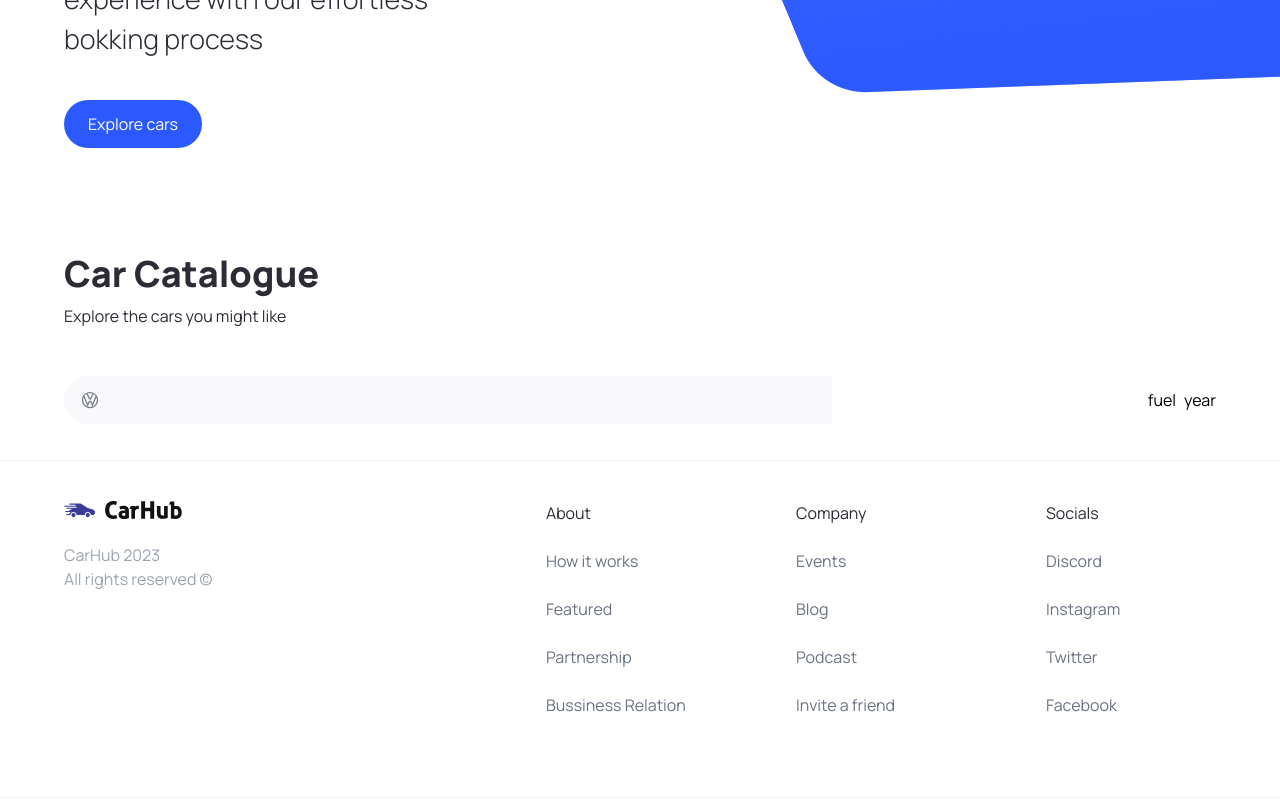
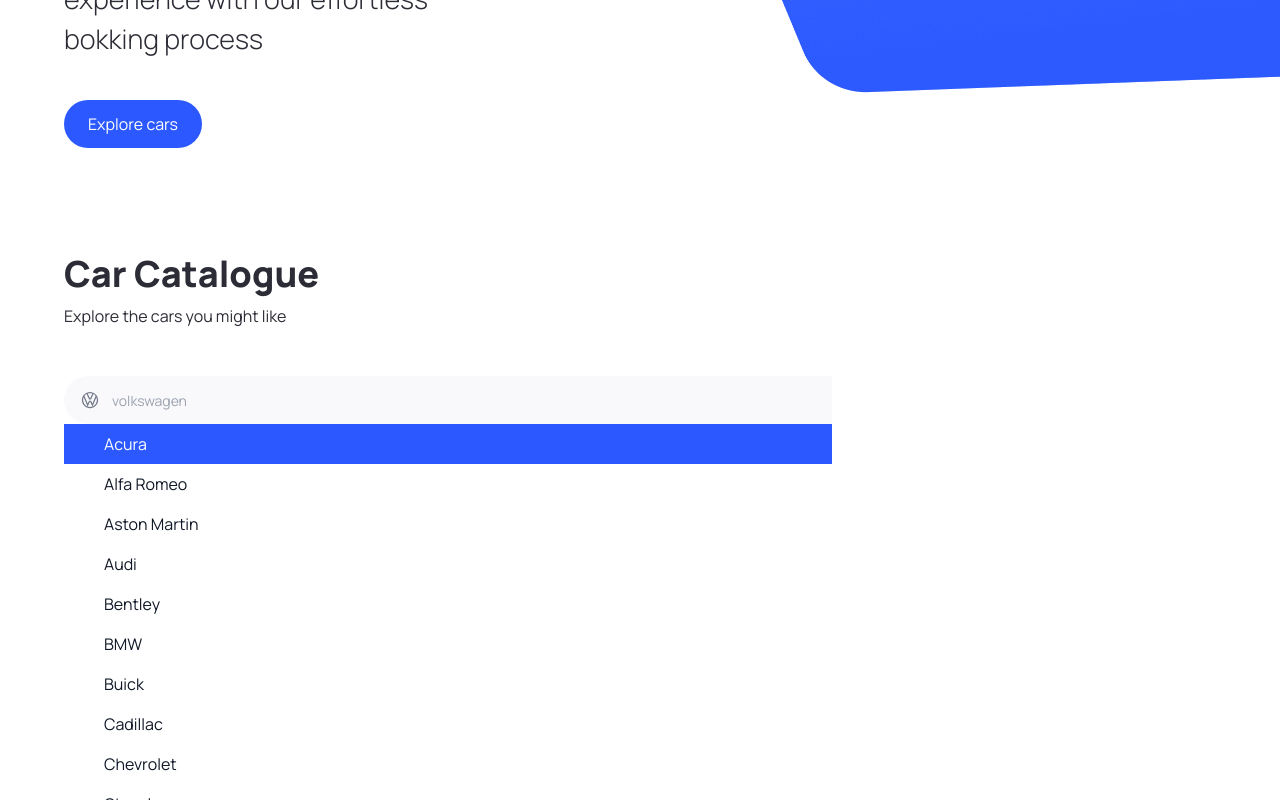
Before and after one commit to mahatsumit5/carshowcase, a Next.js app: page / in a window 1280 px wide. Both pictures are taken after a click on the button 82 px from the left and 1010 px from the top of the page. Shown: the part 610-1410 px from the top of the page. Built offline with nearby package versions, Linux system fonts and the light colour scheme.

Commit message:
searech filter

```diff
--- a/components/SearchManufacturer.tsx
+++ b/components/SearchManufacturer.tsx
@@ -1,12 +1,24 @@
 "use client";
 import { SearchManufacturerProps } from "@/types";
-import React from "react";
+import React, { useState, Fragment } from "react";
 import Image from "next/image";
 import { Combobox, Transition } from "@headlessui/react";
+import { manufacturers } from "@/constants";
 const SearchManufacturer = ({
   manufacturer,
   setManufacturer,
 }: SearchManufacturerProps) => {
+  const [query, setQuery] = useState("");
+  const filteredManufactureres =
+    query === ""
+      ? manufacturers
+      : manufacturers.filter((item) =>
+          item
+            .toLocaleLowerCase()
+            .replace(/\s+/g, "") //replace empty spacea
+            .includes(query.replace(/\s+/g, "").toLocaleLowerCase())
+        );
+
   return (
     <div className="search-manufacturer">
       <Combobox>
@@ -20,7 +32,36 @@
               className="ml-4"
             />
           </Combobox.Button>
-          <Combobox.Input className="search-manufacturer__input" />
+          <Combobox.Input
+            className="search-manufacturer__input"
+            placeholder="volkswagen"
+            displayValue={(manufacturer: string) => manufacturer}
+            onChange={(e) => setQuery(e.target.value)}
+          />
+          <Transition
+            as={Fragment}
+            leave="transition ease-in duration-100"
+            leaveFrom="opacity-100"
+            leaveTo="opacity-0"
+            afterLeave={() => setQuery("")}
+          >
+            <Combobox.Options>
+              {filteredManufactureres.map((item) => (
+                <Combobox.Option
+                  key={item}
+                  className={({
+                    active,
+                  }) => `realtive search-manufacturer__option
+                  ${active ? "bg-primary-blue text-white" : "text-gray-900"}
+
+                  `}
+                  value={item}
+                >
+                  {item}
+                </Combobox.Option>
+              ))}
+            </Combobox.Options>
+          </Transition>
         </div>
       </Combobox>
     </div>
```
